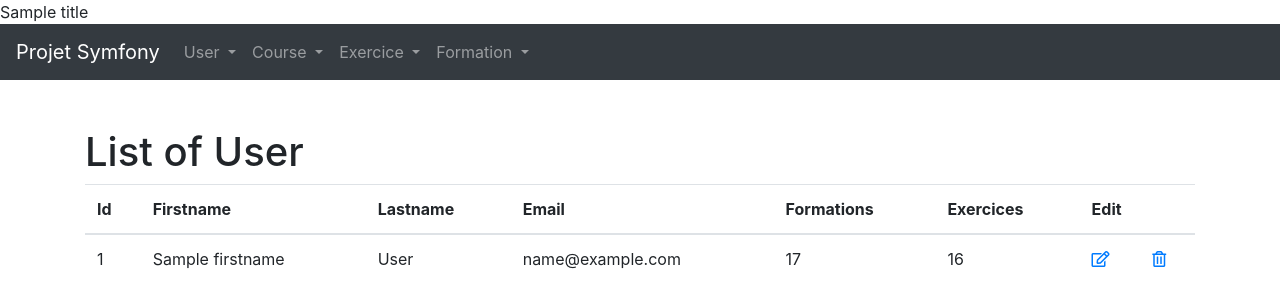
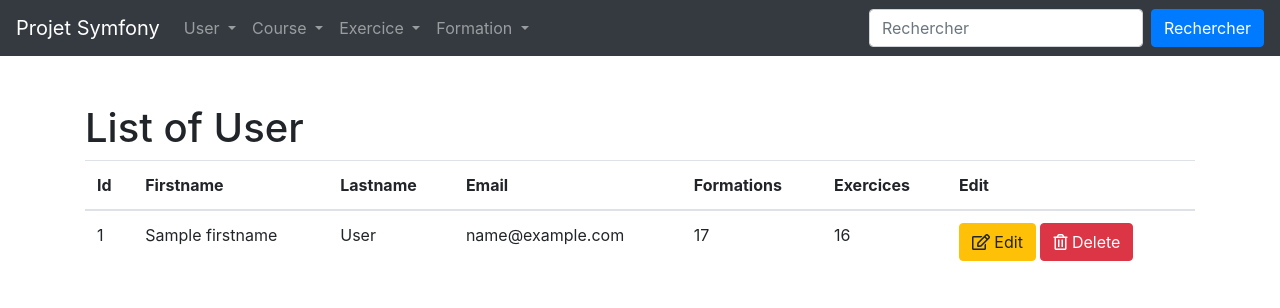
Before and after one commit to MaximeThirion/Projet-Symfony, a Symfony app: template templates/user/list.html.twig in a window 1280 px wide. Shown: the top 308 px of the page. Run offline with Twig, Linux system fonts and the light colour scheme; the template is opened without the code that fills it: most values are stand-ins (such as "Sample title", 1, 10 or a date in 2020); some libraries are stand-ins or nearby versions.

Commit message:
Bootstrap

```diff
--- a/templates/base.html.twig
+++ b/templates/base.html.twig
@@ -3,7 +3,7 @@
 <head>
     <meta charset="UTF-8">
     <meta name="viewport" content="width=device-width, initial-scale=1.0"/>
-    {% block title %}Projet Symfony{% endblock %}
+    <title>{% block title %}Projet Symfony{% endblock %}</title>
     <link rel="stylesheet" href="https://stackpath.bootstrapcdn.com/bootstrap/4.1.0/css/bootstrap.min.css"
           integrity="sha384-9gVQ4dYFwwWSjIDZnLEWnxCjeSWFphJiwGPXr1jddIhOegiu1FwO5qRGvFXOdJZ4" crossorigin="anonymous">
     <link rel="stylesheet" href="https://use.fontawesome.com/releases/v5.0.13/css/all.css"
@@ -68,6 +68,10 @@
                 </div>
             </li>
         </ul>
+        <form class="form-inline my-2 my-lg-0">
+            <input class="form-control mr-sm-2" type="search" placeholder="Rechercher" aria-label="Rechercher">
+            <button class="btn btn-primary my-2 my-sm-0" type="submit">Rechercher</button>
+        </form>
     </div>
 </nav>
 {% block body %}{% endblock %}
--- a/templates/course/list.html.twig
+++ b/templates/course/list.html.twig
@@ -14,7 +14,7 @@
                 <th scope="col">Label</th>
                 <th scope="col">Formation</th>
                 <th scope="col">Exercices</th>
-                <th scope="col" colspan="2">Edit</th>
+                <th scope="col">Edit</th>
             </tr>
             </thead>
             <tbody>
@@ -24,8 +24,7 @@
                     <td>{{ course.label }}</td>
                     <td>{{ course.formation }}</td>
                     <td>{{ course.exercices | length }}</td>
-                    <td><a href="{{ path('course_update', {'id': course.id}) }}"><i class="far fa-edit"></i></a></td>
-                    <td><a href="{{ path('course_delete', {'id': course.id}) }}"><i class="far fa-trash-alt"></i></a></td>
+                    <td><a class="btn btn-warning" href="{{ path('course_update', {'id': course.id}) }}"><i class="far fa-edit"></i> Edit</a> <a class="btn btn-danger" href="{{ path('course_delete', {'id': course.id}) }}"><i class="far fa-trash-alt"></i> Delete</a></td>
                 </tr>
             {% endfor %}
             </tbody>
--- a/templates/exercice/list.html.twig
+++ b/templates/exercice/list.html.twig
@@ -24,8 +24,7 @@
                     <td>{{ exercice.label }}</td>
                     <td>{{ exercice.course }}</td>
                     <td>{{ exercice.users | length }}</td>
-                    <td><a href="{{ path('exercice_update', {'id': exercice.id}) }}"><i class="far fa-edit"></i></a></td>
-                    <td><a href="{{ path('exercice_delete', {'id': exercice.id}) }}"><i class="far fa-trash-alt"></i></a></td>
+                    <td><a class="btn btn-warning" href="{{ path('exercice_update', {'id': exercice.id}) }}"><i class="far fa-edit"></i> Edit</a> <a class="btn btn-danger" href="{{ path('exercice_delete', {'id': exercice.id}) }}"><i class="far fa-trash-alt"></i> Delete</a></td>
                 </tr>
             {% endfor %}
             </tbody>
--- a/templates/formation/list.html.twig
+++ b/templates/formation/list.html.twig
@@ -14,7 +14,7 @@
                 <th scope="col">Label</th>
                 <th scope="col">Courses</th>
                 <th scope="col">Users</th>
-                <th scope="col" colspan="2">Edit</th>
+                <th scope="col">Edit</th>
             </tr>
             </thead>
             <tbody>
@@ -24,8 +24,7 @@
                     <td>{{ formation.label }}</td>
                     <td>{{ formation.courses | length }}</td>
                     <td>{{ formation.users | length }}</td>
-                    <td><a href="{{ path('formation_update', {'id': formation.id}) }}"><i class="far fa-edit"></i></a></td>
-                    <td><a href="{{ path('formation_delete', {'id': formation.id}) }}"><i class="far fa-trash-alt"></i></a></td>
+                    <td><a class="btn btn-warning" href="{{ path('formation_update', {'id': formation.id}) }}"><i class="far fa-edit"></i> Edit</a> <a class="btn btn-danger" href="{{ path('formation_delete', {'id': formation.id}) }}"><i class="far fa-trash-alt"></i> Delete</a></td>
                 </tr>
             {% endfor %}
             </tbody>
--- a/templates/user/list.html.twig
+++ b/templates/user/list.html.twig
@@ -16,7 +16,7 @@
                 <th scope="col">Email</th>
                 <th scope="col">Formations</th>
                 <th scope="col">Exercices</th>
-                <th scope="col" colspan="2">Edit</th>
+                <th scope="col">Edit</th>
             </tr>
             </thead>
             <tbody>
@@ -28,8 +28,7 @@
                     <td>{{ user.email }}</td>
                     <td>{{ user.formations | length }}</td>
                     <td>{{ user.exercices | length }}</td>
-                    <td><a href="{{ path('user_update', {'id': user.id}) }}"><i class="far fa-edit"></i></a></td>
-                    <td><a href="{{ path('user_delete', {'id': user.id}) }}"><i class="far fa-trash-alt"></i></a></td>
+                    <td><a class="btn btn-warning" href="{{ path('user_update', {'id': user.id}) }}"><i class="far fa-edit"></i> Edit</a> <a class="btn btn-danger" href="{{ path('user_delete', {'id': user.id}) }}"><i class="far fa-trash-alt"></i> Delete</a></td>
                 </tr>
             {% endfor %}
             </tbody>
```
